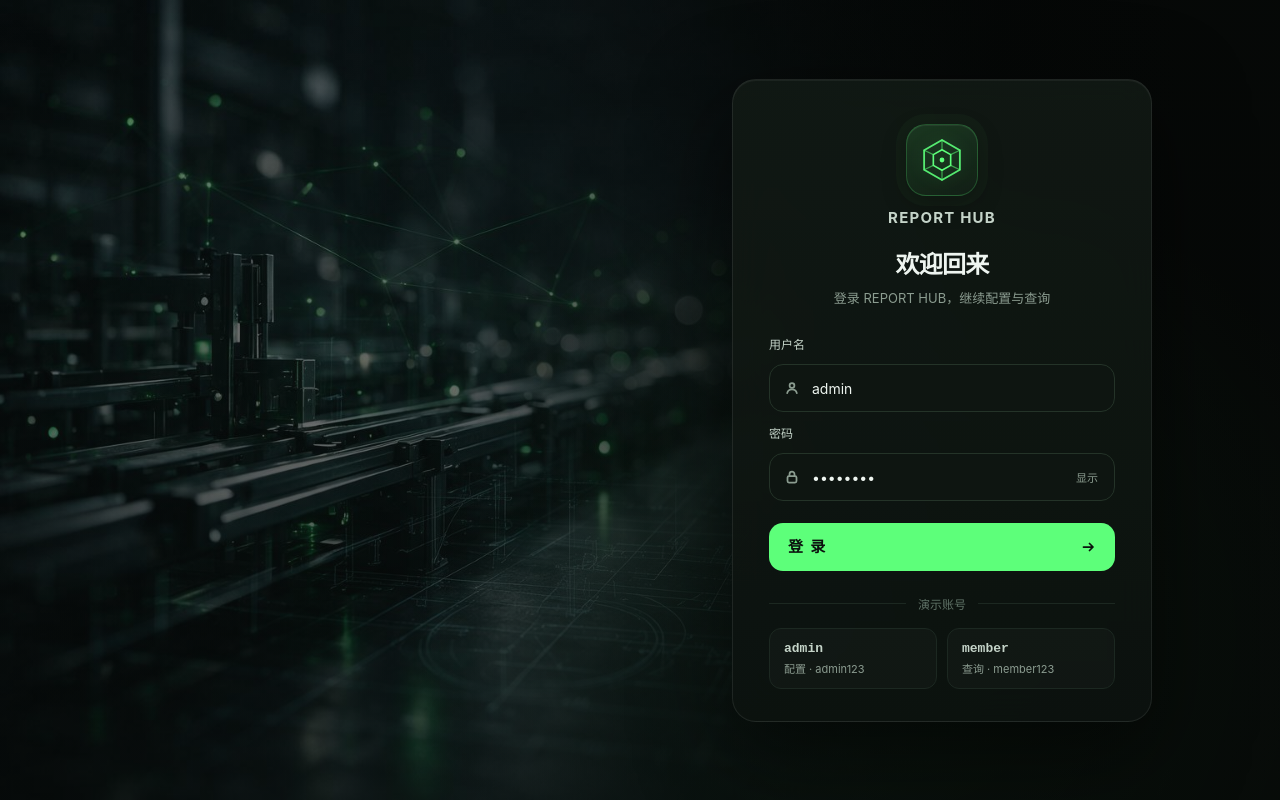
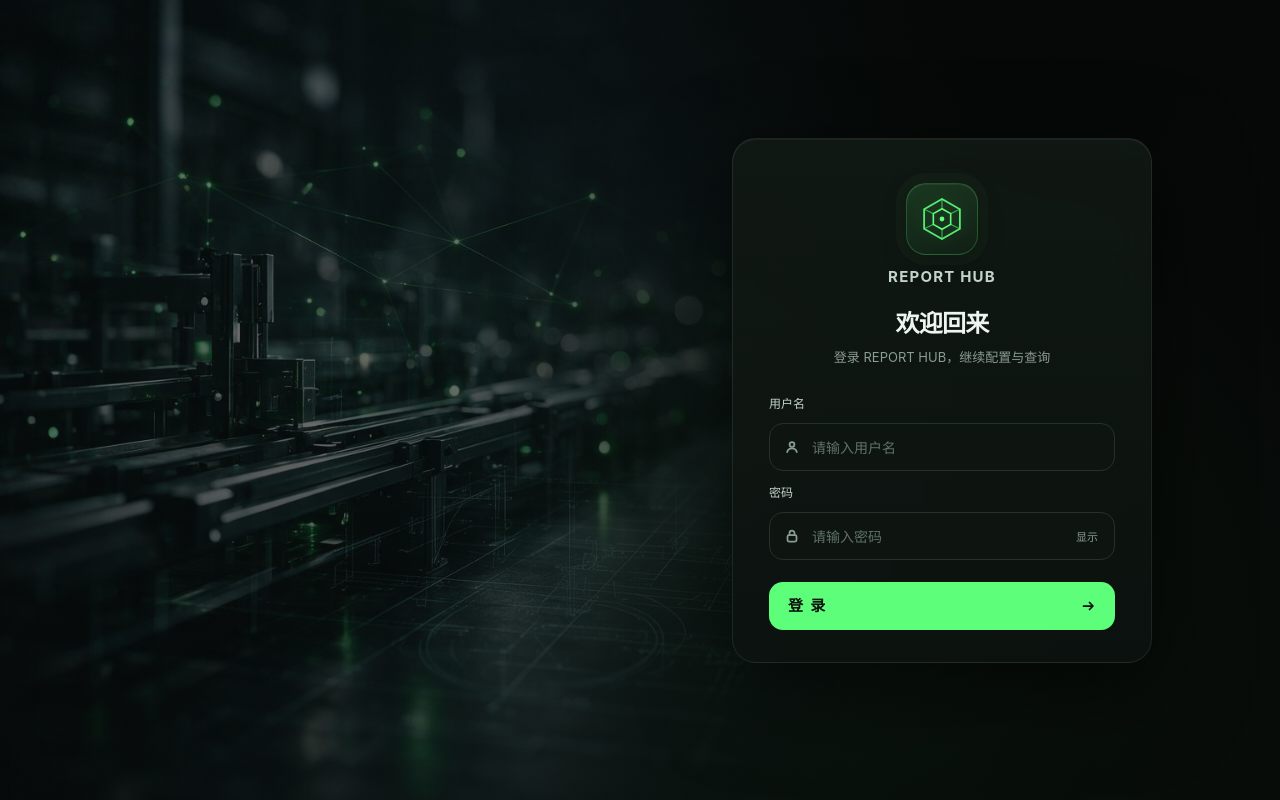
Before and after one commit to fx247562340/report-hub, a React (Vite) app in the folder frontend/: page /login in a window 1280 px wide. Built offline with nearby package versions, Linux system fonts and the light colour scheme.

Commit message:
chore: remove demo credentials and seed admin/123456 on first boot
- Strip demo accounts from login page
- SeedConfig creates only admin with initial password 123456
- Update About and README for first-deploy login

```diff
--- a/frontend/src/pages/About.tsx
+++ b/frontend/src/pages/About.tsx
@@ -239,9 +239,9 @@ export default function About() {
             <div className="k">个人中心</div>
             <div>改显示名、改密码（顶栏头像进入）</div>
           </div>
-          <div className="code-block" style={{ marginTop: 12 }}>{`演示账号（部署后请立刻改掉）
-  admin  / admin123    配置
-  member / member123   查询`}</div>
+          <div className="code-block" style={{ marginTop: 12 }}>{`首次部署会初始化管理员
+  用户名：admin
+  密码：  123456（登录后请立刻在「个人中心」修改）`}</div>
         </div>
 
         <div className="card">
--- a/frontend/src/pages/Login.tsx
+++ b/frontend/src/pages/Login.tsx
@@ -7,8 +7,8 @@ import { LogoMark } from '../components/Logo'
 export default function Login() {
   const nav = useNavigate()
   const loc = useLocation() as any
-  const [username, setUsername] = useState('admin')
-  const [password, setPassword] = useState('admin123')
+  const [username, setUsername] = useState('')
+  const [password, setPassword] = useState('')
   const [showPwd, setShowPwd] = useState(false)
   const [error, setError] = useState('')
   const [loading, setLoading] = useState(false)
@@ -93,21 +93,6 @@ export default function Login() {
             <span>{loading ? '登录中…' : '登 录'}</span>
             {!loading && <Icon name="arrowLeft" size={16} className="flip-x" />}
           </button>
-
-          <div className="login-divider">
-            <span>演示账号</span>
-          </div>
-
-          <div className="login-demo">
-            <div className="login-demo-item">
-              <b>admin</b>
-              <span>配置 · admin123</span>
-            </div>
-            <div className="login-demo-item">
-              <b>member</b>
-              <span>查询 · member123</span>
-            </div>
-          </div>
         </form>
       </main>
     </div>
```
Also changed, not shown: 2 other files (tests, documents, lock files or other folders).
